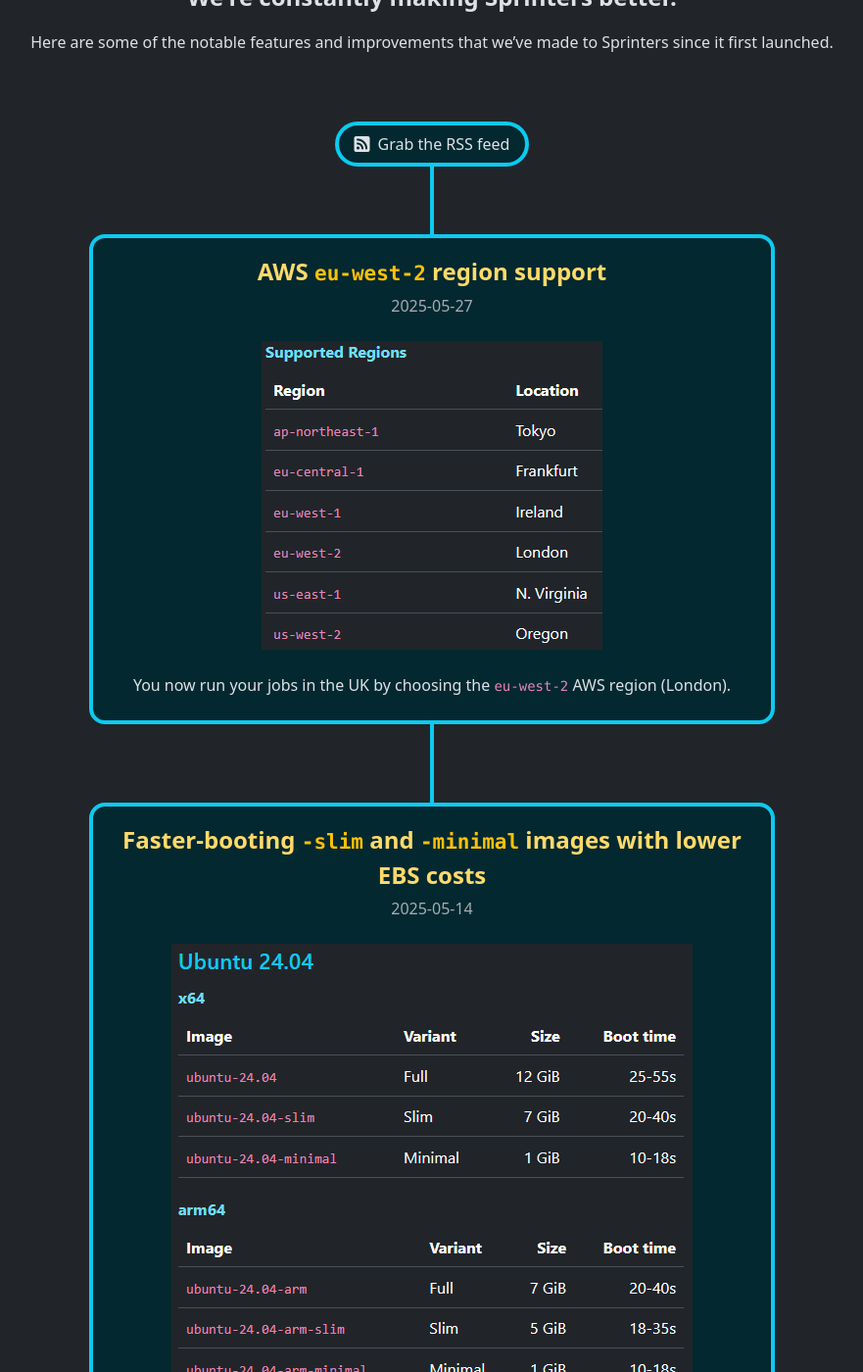
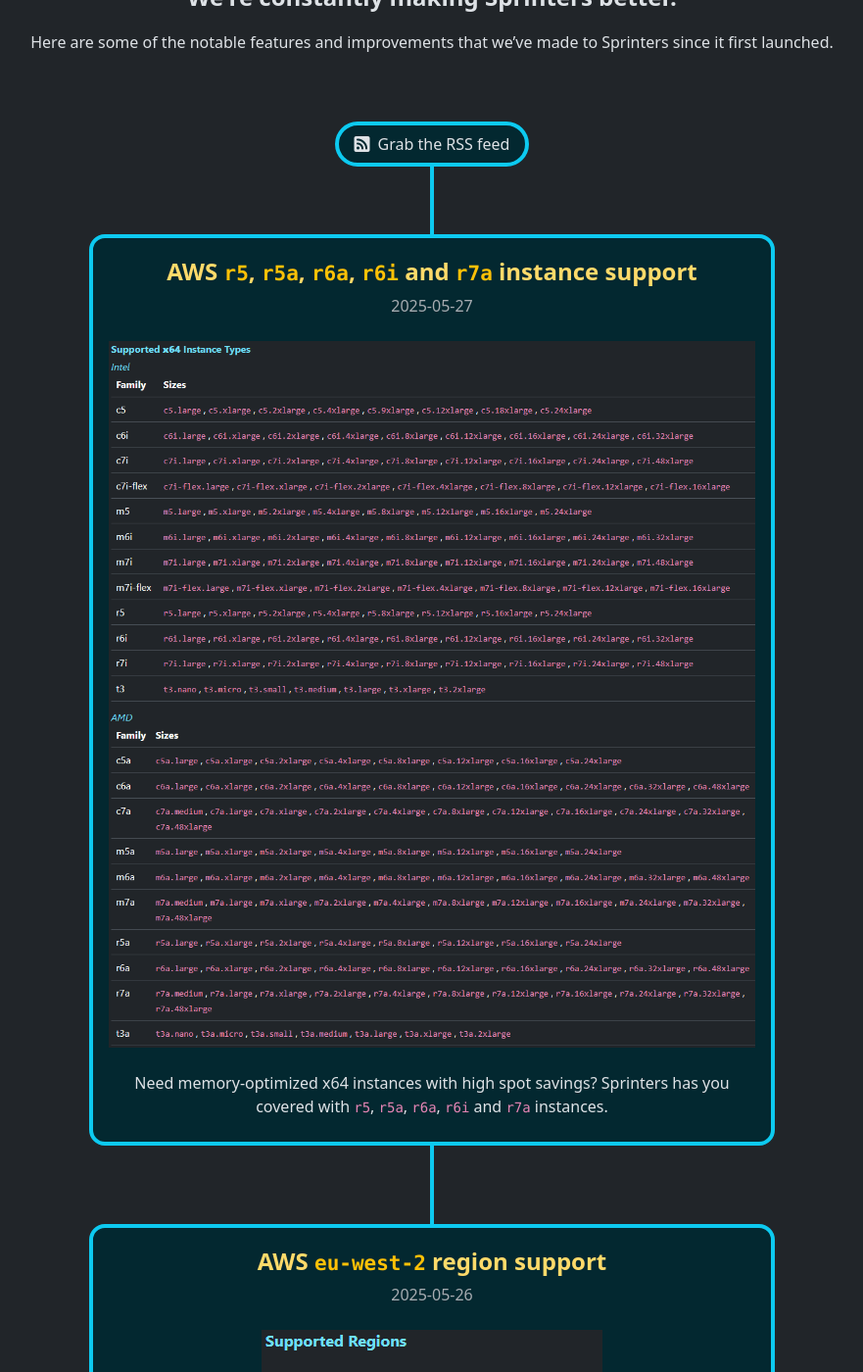
Before and after one commit to sprinters-sh/sprinters.sh, a Jekyll site: the page built from new.html, in a window 1280 px wide and 1400 px high, scrolled down 199 px. Shown: the whole window at 98% size, without its empty margins (199-1080 px from the left). Built offline with Jekyll 4.4.1, drawn with Linux system fonts in a browser that asks for light colours.

Commit message:
Added r5, r5a, r6i, r6a and r7a instance support

```diff
--- a/_data/new.yml
+++ b/_data/new.yml
@@ -1,7 +1,13 @@
 - date: "2025-05-27"
+  title: "AWS <code>r5</code>, <code>r5a</code>, <code>r6a</code>, <code>r6i</code> and <code>r7a</code> instance support"
+  href: "/docs/label#instance-type"
+  image: "/assets/new/2025-05-27-r567ia.png"
+  details: "Need memory-optimized x64 instances with high spot savings? Sprinters has you covered with <code>r5</code>, <code>r5a</code>, <code>r6a</code>, <code>r6i</code> and <code>r7a</code> instances."
+
+- date: "2025-05-26"
   title: "AWS <code>eu-west-2</code> region support"
   href: "/docs/label#placement"
-  image: "/assets/new/2025-05-27-eu-west-2.png"
+  image: "/assets/new/2025-05-26-eu-west-2.png"
   details: "You now run your jobs in the UK by choosing the <code>eu-west-2</code> AWS region (London)."
 
 - date: "2025-05-14"
--- a/docs/label.md
+++ b/docs/label.md
@@ -185,6 +185,8 @@
 | m6i | `m6i.large` , `m6i.xlarge` , `m6i.2xlarge` , `m6i.4xlarge` , `m6i.8xlarge` , `m6i.12xlarge` , `m6i.16xlarge` , `m6i.24xlarge` , `m6i.32xlarge` |
 | m7i | `m7i.large` , `m7i.xlarge` , `m7i.2xlarge` , `m7i.4xlarge` , `m7i.8xlarge` , `m7i.12xlarge` , `m7i.16xlarge` , `m7i.24xlarge` , `m7i.48xlarge` |
 | m7i-flex | `m7i-flex.large` , `m7i-flex.xlarge` , `m7i-flex.2xlarge` , `m7i-flex.4xlarge` , `m7i-flex.8xlarge` , `m7i-flex.12xlarge` , `m7i-flex.16xlarge` |
+| r5 | `r5.large` , `r5.xlarge` , `r5.2xlarge` , `r5.4xlarge` , `r5.8xlarge` , `r5.12xlarge` , `r5.16xlarge` , `r5.24xlarge` |
+| r6i | `r6i.large` , `r6i.xlarge` , `r6i.2xlarge` , `r6i.4xlarge` , `r6i.8xlarge` , `r6i.12xlarge` , `r6i.16xlarge` , `r6i.24xlarge` , `r6i.32xlarge` |
 | r7i | `r7i.large` , `r7i.xlarge` , `r7i.2xlarge` , `r7i.4xlarge` , `r7i.8xlarge` , `r7i.12xlarge` , `r7i.16xlarge` , `r7i.24xlarge` , `r7i.48xlarge` |
 | t3 | `t3.nano` , `t3.micro` , `t3.small` , `t3.medium` , `t3.large` , `t3.xlarge` , `t3.2xlarge` |
 {: .table #instance-types }
@@ -198,6 +200,9 @@
 | m5a | `m5a.large` , `m5a.xlarge` , `m5a.2xlarge` , `m5a.4xlarge` , `m5a.8xlarge` , `m5a.12xlarge` , `m5a.16xlarge` , `m5a.24xlarge` |
 | m6a | `m6a.large` , `m6a.xlarge` , `m6a.2xlarge` , `m6a.4xlarge` , `m6a.8xlarge` , `m6a.12xlarge` , `m6a.16xlarge` , `m6a.24xlarge` , `m6a.32xlarge` , `m6a.48xlarge` |
 | m7a | `m7a.medium` , `m7a.large` , `m7a.xlarge` , `m7a.2xlarge` , `m7a.4xlarge` , `m7a.8xlarge` , `m7a.12xlarge` , `m7a.16xlarge` , `m7a.24xlarge` , `m7a.32xlarge` , `m7a.48xlarge` |
+| r5a | `r5a.large` , `r5a.xlarge` , `r5a.2xlarge` , `r5a.4xlarge` , `r5a.8xlarge` , `r5a.12xlarge` , `r5a.16xlarge` , `r5a.24xlarge` |
+| r6a | `r6a.large` , `r6a.xlarge` , `r6a.2xlarge` , `r6a.4xlarge` , `r6a.8xlarge` , `r6a.12xlarge` , `r6a.16xlarge` , `r6a.24xlarge` , `r6a.32xlarge` , `r6a.48xlarge` |
+| r7a | `r7a.medium` , `r7a.large` , `r7a.xlarge` , `r7a.2xlarge` , `r7a.4xlarge` , `r7a.8xlarge` , `r7a.12xlarge` , `r7a.16xlarge` , `r7a.24xlarge` , `r7a.32xlarge` , `r7a.48xlarge` |
 | t3a | `t3a.nano` , `t3a.micro` , `t3a.small` , `t3a.medium` , `t3a.large` , `t3a.xlarge` , `t3a.2xlarge` |
 {: .table #instance-types }
 
```
Also changed, not shown: assets/new/2025-05-26-eu-west-2.png (renamed from assets/new/2025-05-27-eu-west-2.png), assets/new/2025-05-27-r567ia.png (added).
